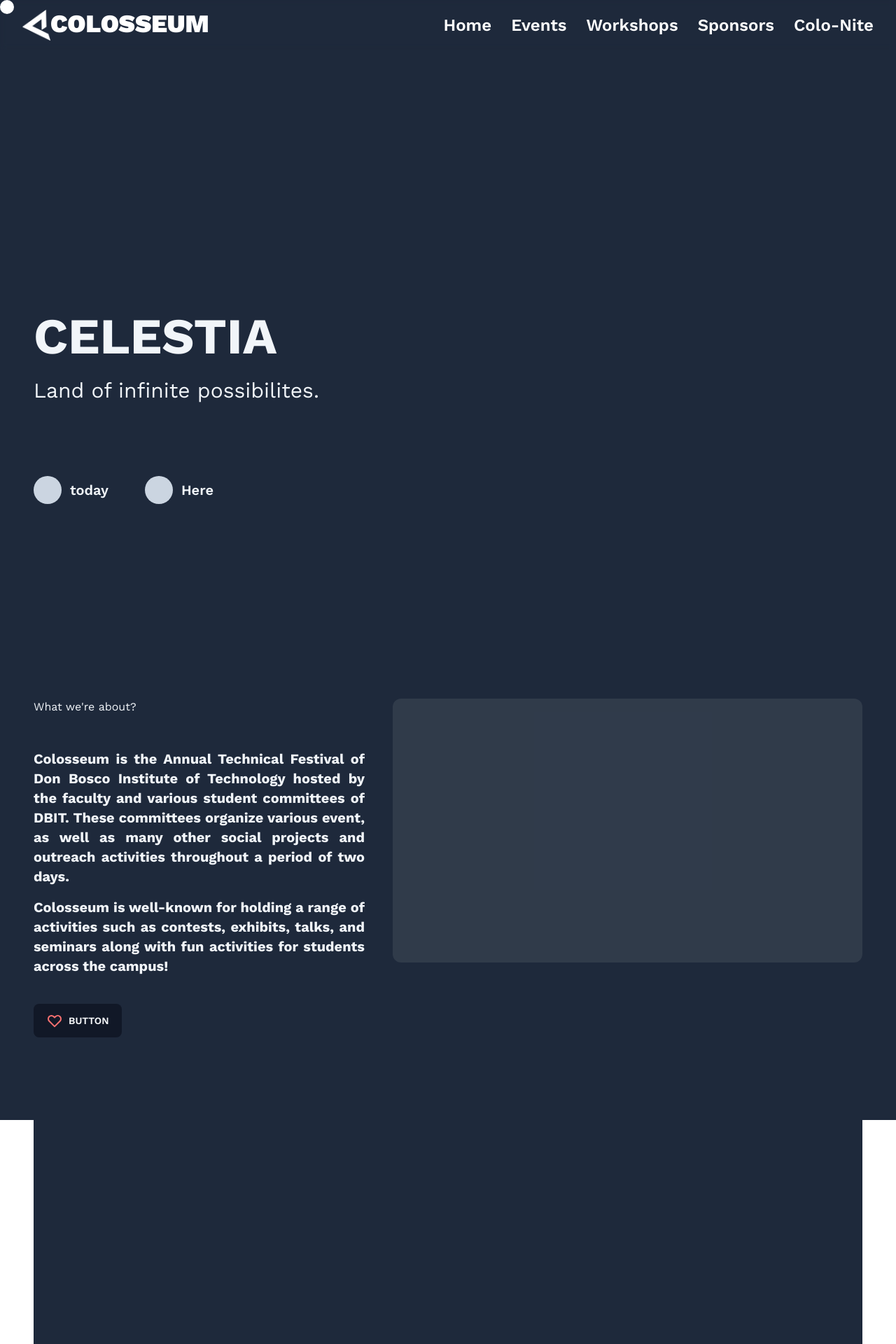
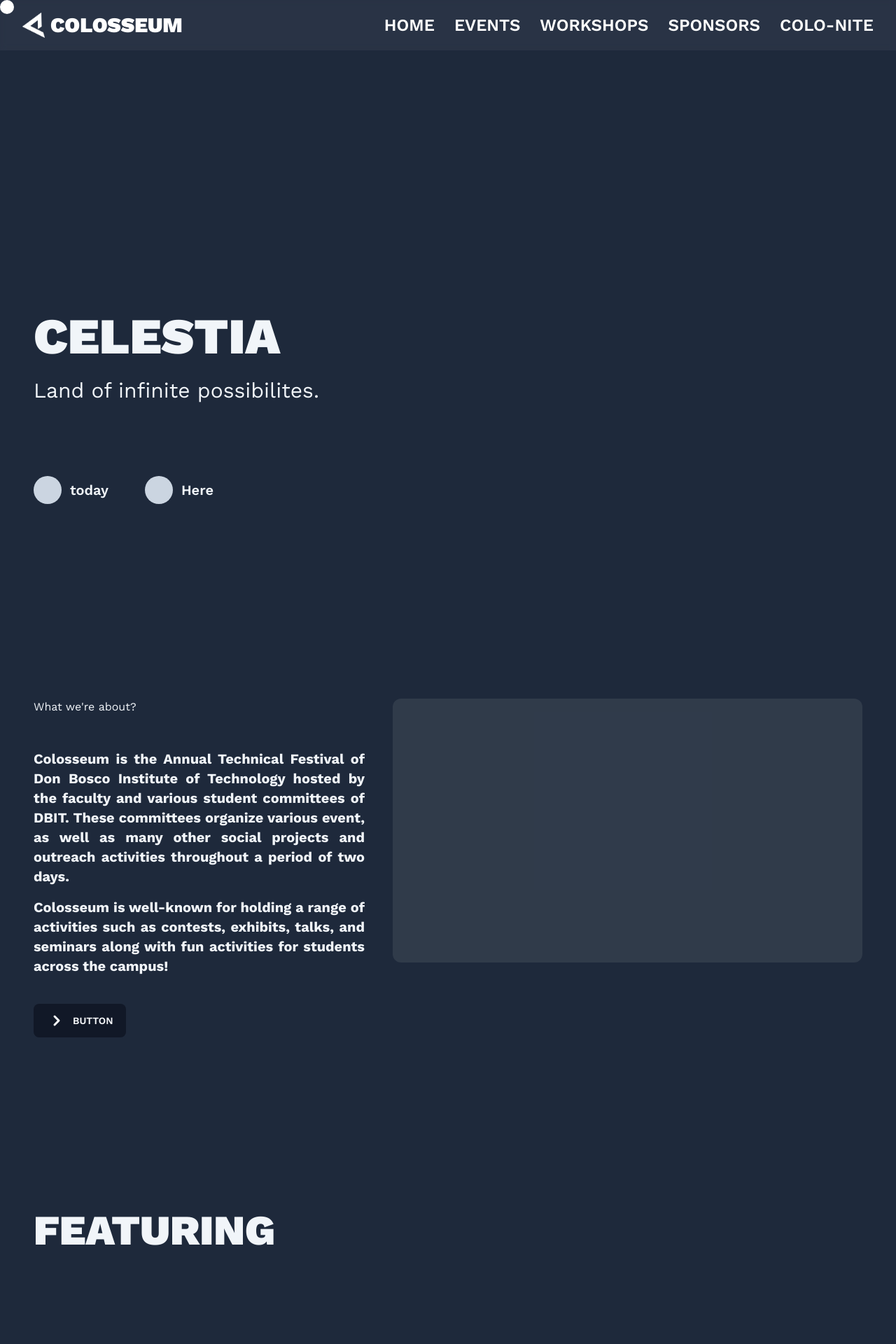
Before and after one commit to 05Alston/colo-celestia, a React (Vite) app: page / in a window 1280 px wide. Shown: the top 1920 px of the page at 70% size. Built offline with nearby package versions, Linux system fonts and the light colour scheme.

Commit message:
completed speaker section

```diff
--- a/src/App.jsx
+++ b/src/App.jsx
@@ -1,52 +1,56 @@
 import { BrowserRouter, Routes, Route } from 'react-router-dom';
+import ReactDOMServer from 'react-dom/server';
 import { Navbar, Footer } from './components';
 import { Homepage } from './pages';
+import { useEffect } from 'react';
+import { BsPlay, BsLink45Deg } from 'react-icons/bs';
 
 function App() {
-  const trailer = document.getElementById("trailer");
+  useEffect(()=>{
+    const getTrailerClass = type => {
+      switch(type) {
+        case "video":
+          return <BsPlay/>;
+        case "link":
+          return <BsLink45Deg/>;
+        default:
+          return "";
+      }
+    }
+    const trailer = document.getElementById("trailer");
+    window.onmousemove = e => {
+      const interactable = e.target.closest(".interactable"),
+      interacting = interactable !== null;
 
-  // const animateTrailer = (e, interacting) => {
-  //   const x = e.clientX - trailer.offsetWidth / 2,
-  //         y = e.clientY - trailer.offsetHeight / 2;
+      animateTrailer(e, interacting);
+      const content = document.getElementById("content");
+      trailer.setAttribute("data-type","");
+      content.innerHTML = "";
+      if(interacting) {
+        trailer.setAttribute("data-type",interactable.getAttribute("datatype"));
+        content.innerHTML = ReactDOMServer.renderToString(getTrailerClass(interactable.getAttribute("datatype")));
+      }
+    }
+    const animateTrailer = (e, interacting) => {
 
-  //   const keyframes = {
-  //     transform: `translate(${x}px, ${y}px) scale(${interacting ? 8 : 1})`
-  //   }
+      const x = e.clientX - trailer.offsetWidth / 2;
+      const y = e.clientY - trailer.offsetHeight / 2;
 
-  //   trailer.animate(keyframes, {
-  //     duration: 800,
-  //     fill: "forwards"
-  //   });
-  // }
-  // window.onmousemove = e => {
-  //   const interactable = e.target.closest(".interactable"),
-  //         interacting = interactable !== null;
+      const keyframes = {
+        transform: `translate(${x}px, ${y}px) scale(${interacting ? 3 : 1})`
+      }
 
-  //   const content = document.getElementById("content");
+      trailer.animate(keyframes, {
+        duration: 300,
+        fill: "forwards"
+      });
+    }
+  })
 
-  //   animateTrailer(e, interacting);
-
-  //   trailer.dataset.type = interacting ? interactable.dataset.type : "";
-
-  //   if(interacting) {
-  //     content.innerHTML = getTrailerClass(interactable.dataset.type);
-  //   }
-  // }
-
-  // const getTrailerClass = type => {
-  //   switch(type) {
-  //     case "video":
-  //       return "Play";
-  //     case "link":
-  //       return "Register";
-  //     default:
-  //       return "";
-  //   }
-  // }
   return (
     <BrowserRouter>
-      <div id="trailer" onMouseMove={e=>{}}>
-        <div id="content"></div>
+      <div id="trailer">
+        <div id="content" className='text-gray-700'></div>
       </div>
       <Navbar/>
       <Routes>
--- a/src/components/Navbar.jsx
+++ b/src/components/Navbar.jsx
@@ -33,14 +33,14 @@ const Navbar = () => {
   return (
    <>
    {/* TODO: Fix Seam between navbar and hamburger menus */}
-   <header className={`transition-all duration-300 ${popupState ? 'backdrop-blur-none' : "backdrop-blur-sm backdrop-opacity-100"} flex items-center h-[9vh] bg-opacity-100 fixed top-0 left-0 right-0 opacity-100 z-50
+   <header className={`transition-all duration-300 ${popupState ? 'backdrop-blur-none' : "backdrop-blur-sm backdrop-opacity-100"} flex items-center h-[9vh] bg-opacity-5 fixed top-0 left-0 right-0 opacity-100 z-50 bg-white
       `}>
         <nav className='flex items-center justify-between w-[95vw] m-auto text-2xl'>
           <div className='flex'>
-            <img src={Logo} alt="Colosseum Logo" className='w-10 h-auto'/>
-            <p className='text-4xl font-black text-white'><NavLink to="/">COLOSSEUM</NavLink></p>
+            <img src={Logo} alt="Colosseum Logo" className='w-10 h-auto pr-2'/>
+            <p className='text-3xl font-black text-white uppercase'><NavLink to="/">Colosseum</NavLink></p>
           </div>
-          <ul className='flex items-center lg:text-base md:hidden gap-7 text-white font-semibold'>
+          <ul className='flex items-center lg:text-base md:hidden gap-7 text-white font-semibold uppercase'>
             {links.map((link, index)=>(
               <li key={index}><NavLink to={link.route}>{link.title}</NavLink></li>
             ))}
--- a/src/index.css
+++ b/src/index.css
@@ -8,29 +8,21 @@
     @apply font-WorkSans m-0 p-0 ;
   }
   #root:hover > #trailer {
-    opacity: 1;
+    @apply opacity-100;
   }
 
   #trailer {
-    height: 20px;
-    width: 20px;
-    background-color: white;
-    border-radius: 50%;
-
-    position: fixed;
-    left: 0px;
-    top: 0px;
-    z-index: 1000;
-
-    pointer-events: none;
-    opacity: 0;
-    transition: opacity 500ms ease;
-
-    display: grid;
-    place-items: center;
+    @apply h-5 w-5 bg-white rounded-full fixed z-[100] pointer-events-none opacity-0 transition-all ease-in-out grid place-items-center border-solid;
   }
 
   .btn {
     @apply cursor-pointer select-none border-transparent text-center rounded-lg h-12 min-h-[3rem] uppercase border-2 duration-200 text-slate-50 inline-flex flex-wrap flex-shrink-0 justify-center items-center px-4 mt-10 text-sm font-semibold transition-all ease-btn;
   }
+
+  #trailer:not([data-type=""]) > #content {
+    @apply opacity-100;
+  }
+  #content {
+    @apply block opacity-0 transition-opacity duration-150 ease-linear;
+  }
 }
--- a/src/pages/Homepage.jsx
+++ b/src/pages/Homepage.jsx
@@ -1,21 +1,22 @@
 import React, { useState } from 'react'
 import { DateLoc } from '../components';
 import { NavLink } from 'react-router-dom';
+import { HiChevronRight } from 'react-icons/hi'
 
 const Homepage = () => {
 	const [effect, setEffect] = useState(false);
 	return (
-		<>
+		<div className=' text-slate-100 bg-slate-800'>
 			{/* Hero section */}
-			<div className="grid px-12 pb-20 justify-start place-items-end min-h-screen text-slate-100 bg-slate-800 md:place-items-center md:pb-0">
+			<div className="grid px-12 pb-20 justify-start place-items-end min-h-screen md:place-items-center md:pb-0">
 				<div>
-					<p className="sm:text-5xl text-7xl font-bold">CELESTIA</p>
+					<p className="sm:text-5xl text-7xl font-black uppercase">Celestia</p>
 					<p className="py-6 text-3xl md:text-xl">Land of infinite possibilites.</p>
 					<DateLoc date={"today"} location={"Here"}/>
 				</div>
 			</div>
 			{/* Throwback */}
-			<div className='px-12 md:px-5 min-h-screen text-slate-100 bg-slate-800 pt-20 flex flex-col justify-center'>
+			<div className='px-12 md:px-8 sm:px-3 min-h-screen pt-20 flex flex-col justify-center'>
 				<div className="flex gap-10 justify-between items-start lg:flex-col-reverse">
 					<div className='flex-initial w-5/12 lg:w-auto'>
 						<p className='text-base md:text-sm'>What we're about?</p>
@@ -27,26 +28,26 @@ const Homepage = () => {
 							the campus!
 						</div>
 					</div>
-					<div className='w-[700px] md:w-11/12 aspect-video rounded-xl bg-gray-600 text-slate-50 bg-opacity-40 flex-grow' datatype='video'>
+					<div className='w-[700px] md:w-11/12 aspect-video rounded-xl bg-gray-600 text-slate-50 bg-opacity-40 flex-grow interactable' datatype='video'>
 						{/* Video */}
 					</div>
 				</div>
 				<NavLink to="/">
-					<button className={`btn bg-gray-900 gap-2 ${effect && 'animate-buttonPop'}`} onClick={() => setEffect(true)} onAnimationEnd={() => setEffect(false)}>
-						<svg xmlns="http://www.w3.org/2000/svg" className="h-6 w-6 text-red-400" fill="none" viewBox="0 0 24 24" stroke="currentColor"><path strokeLinecap="round" strokeLinejoin="round" strokeWidth="2" d="M4.318 6.318a4.5 4.5 0 000 6.364L12 20.364l7.682-7.682a4.5 4.5 0 00-6.364-6.364L12 7.636l-1.318-1.318a4.5 4.5 0 00-6.364 0z" /></svg>
+					<button className={`interactable btn bg-gray-900 gap-2 ${effect && 'animate-buttonPop'}`} datatype="link" onClick={() => setEffect(true)} onAnimationEnd={() => setEffect(false)}>
+						<HiChevronRight className='text-3xl aspect-square'/>
 						Button
 					</button>
 				</NavLink>
 			</div>
 			{/* Featuring */}
-			<div className='flex flex-col px-12 pb-20'>
-			<div className="grid gap-10 justify-start min-h-screen text-slate-100 bg-slate-800 md:place-items-center md:pb-0">
-				<div>
-
+			<div className='flex flex-col px-12 pt-32 min-h-screen'>
+				<div className="grid gap-10 justify-startmd:place-items-center md:pb-0">
+					<div>
+					<p className="sm:text-5xl text-6xl font-black uppercase">Featuring</p>
+					</div>
 				</div>
 			</div>
-			</div>
-		</>
+		</div>
 	)
 }
 
```
Also changed, not shown: src/assets/arch-linux-poster.webp (added).
